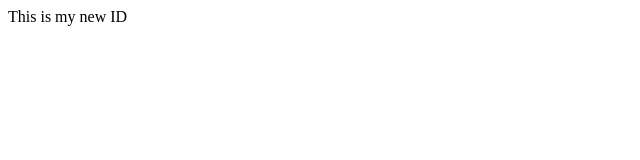
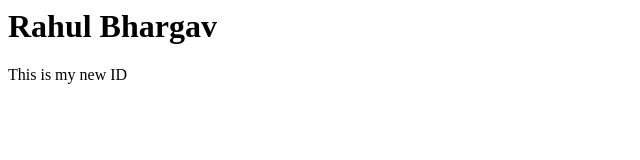
Before and after one commit to himanshu-kapoor12/demo1, a plain HTML site: page index.html in a window 1280 px wide. Shown: the whole page, without its empty margins (0-640 px from the left). Drawn offline with Linux system fonts and the light colour scheme.

Commit message:
add rahul header

```diff
--- a/index.html
+++ b/index.html
@@ -1 +1,2 @@
+<h1>Rahul Bhargav</h1>
 <p>This is my new ID</p>
```
